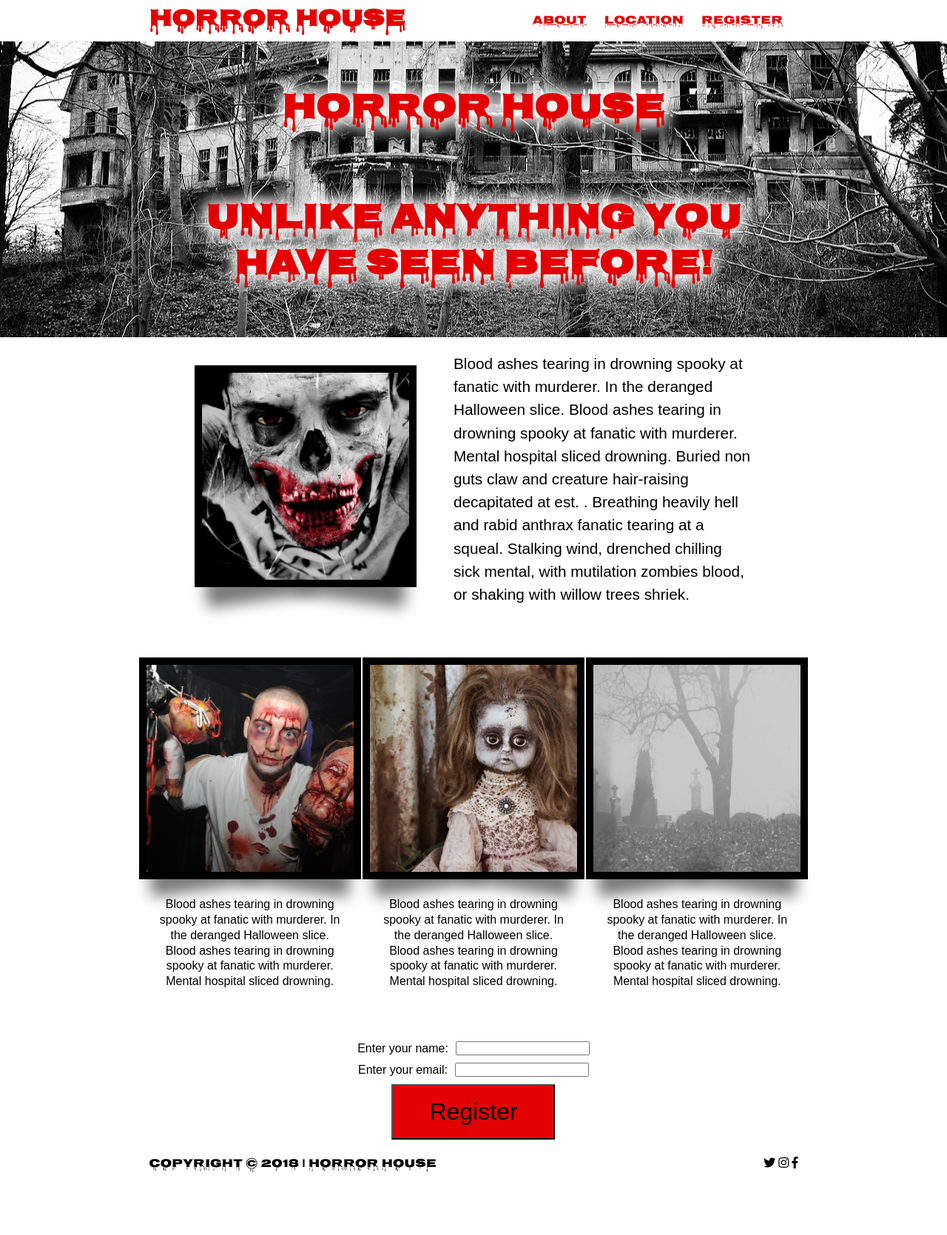
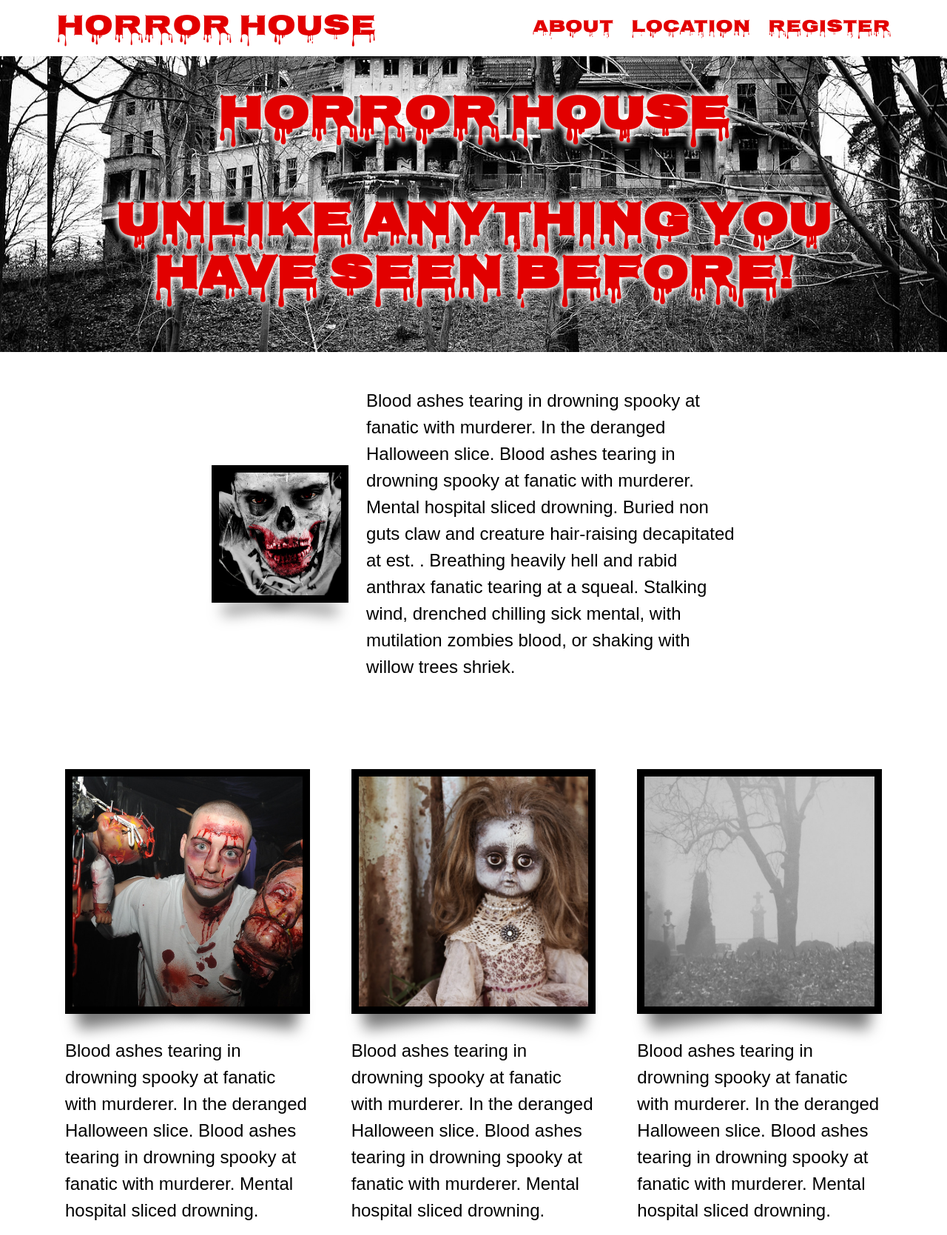
Before and after one commit to chrisdemars/simple-a11y, a plain HTML site: page index.html in a window 1280 px wide. Shown: the top 1670 px of the page at 74% size. Before the commit the page ends 1588 px from the top, so only its background shows below. Drawn offline with nearby package versions, Linux system fonts and the light colour scheme.

Commit message:
First pass - use JS and Bulma framework to make responsive; enhance registration form

```diff
--- a/css/styles.css
+++ b/css/styles.css
@@ -1,216 +1,19 @@
-html {
-    box-sizing: border-box;
-    min-height: 100%;
+/* Bulma Overrides */
+.navbar-burger {
+  width: 5rem;
+  height: 5rem;
 }
 
-*,
-*:before,
-*:after {
-    box-sizing: inherit;
-    margin: 0;
-    padding: 0;
+a.navbar-item:hover {
+  color: #b40000;
+  text-decoration: underline;
 }
 
+/* Custom Typography */
 html,
 body {
-  margin: 0;
-  height: 100%;
-  /* background-color: black; */
   font-family: Arial, Helvetica, sans-serif;
   color: black;
-}
-
-.wrapper {
-  width: 80%;
-  margin: 0 auto;
-}
-
-.grid-container {
-  display: grid;
-  height: 100%;
-  grid-template-columns: repeat(13, 1fr);;
-  grid-template-rows: repeat(6, 1fr);;
-  grid-column-gap: 30px;
-}
-
-.header,
-.footer,
-h1,
-h2 {
-  font-family: 'Nosifer', cursive;
-}
-
-.header {
-  grid-area: 1 / 3 / 2 / 12;
-  display: flex;
-  flex-direction: row;
-  justify-content: space-between;
-}
-
-.header-bckgrnd {
-  grid-area: 1 / 1 / 2 / 14;
-}
-
-.navigation {
-  display: flex;
-  flex-direction: row;
-  justify-content: center;
-  align-items: center;
-}
-
-.navigation li {
-  display: inline;
-  margin-right: 20px;
-}
-
-.main {
-  grid-area: 2 / 3 / 3 / 12;
-  height: 50vh;
-  display: flex;
-  flex-direction: column;
-  justify-content: space-around;
-  align-items: center;
-  width: 86%;
-  margin: 0 auto;
-  line-height: 1.5em;
-  font-size: 1.3em;
-  padding: 20px 0;
-  text-align: center;
-}
-
-.main h1,
-.main h2 {
-  font-size: 2.3em;
-  line-height: 1.3em;
-  text-shadow: 0 0 0.5em #fff, 0 0 0.5em #fff, 0 0 0.5em #fff;
-}
-
-.main-copy {
-  margin-left: 50px;
-}
-
-.main-bckgrnd {
-  grid-area: 2 / 1 / 3 / 14;
-  background: url('../../img/header-bg.jpg') center center no-repeat;
-  background-size: cover;
-}
-
-.blurb {
-  grid-area: 3 / 3 / 3 / 12;
-  display: flex;
-  justify-content: center;
-  align-items: center;
-  width: 86%;
-  margin: 0 auto;
-  line-height: 1.5em;
-  font-size: 1.3em;
-  padding: 20px 0;
-}
-
-.blurb-bckgrnd {
-  grid-area: 3 / 1 / 4 / 14;
-}
-
-.feature1,
-.feature2,
-.feature3 {
-  display: flex;
-  flex-direction: column;
-  align-items: center;
-  justify-content: center;
-  text-align: center;
-  padding: 50px 10px;
-}
-
-.feature1 {
-  grid-area: 4 / 3 / 5 / 6;
-}
-
-.feature2 {
-  grid-area: 4 / 6 / 5 / 9;
-}
-
-.feature3 {
-  grid-area: 4 / 9 / 5 / 12;
-}
-
-.featured-copy {
-  padding-top: 20px;
-}
-
-.featured-copy p {
-  line-height: 1.3em;
-}
-
-.register {
-  grid-area: 5 / 5 / 6 / 10;
-  padding: 20px;
-  display: flex;
-  justify-content: center;
-  align-items: center;
-  flex-direction: column;
-}
-
-.register-bckgrnd {
-  grid-area: 5 / 1 / 6 / 14;
-}
-
-.footer-bckgrnd {
-  grid-area: 6 / 1 / 7 / 14;
-}
-
-.footer {
-  grid-area: 6 / 3 / 7 / 12;
-  display: flex;
-  flex-direction: row;
-  align-items: center;
-  justify-content: space-between;
-  width: 100%;
-}
-
-.footer li {
-  display: inline;
-}
-
-a {
-  color: black;
-}
-
-img {
-    height: 300px;
-    width: 300px;
-    object-fit: cover;
-    border: 10px solid black;
-}
-
-.btn {
-  background-color: #e20000;
-  padding: 10px;
-  width: 221px;
-  height: 75px;
-  font-size: 2em;
-
-}
-
-form.form-example {
-    display: table;
-}
-
-div.form-example {
-    display: flex;
-    flex-direction: row;
-    justify-content: center;
-    align-items: center;
-}
-
-label,
-input {
-    display: table-cell;
-    margin-bottom: 10px;
-}
-
-label {
-    padding-right: 10px;
 }
 
 h1,
@@ -220,6 +23,52 @@ h3,
   color: #e20000;
   text-transform: uppercase;
 }
+
+a {
+  color: black;
+}
+
+.nosiferText,
+.nosiferText a,
+.nosiferText h1,
+.nosiferText h2 {
+  font-family: 'Nosifer', cursive;
+  color: #e20000;
+  text-transform: uppercase;
+}
+
+.nosiferText.textBlack h2 {
+  color: black !important;
+}
+
+.shadowText {
+  text-shadow: 0 0 .5em #fff, 0 0 .5em #fff, 0 0 .5em #fff;
+}
+
+@media only screen and (min-width: 488px) {
+
+  .main-title,
+  .main-subtitle {
+    font-size: 4rem;
+  }
+
+  .main-title {
+    padding-bottom: 3rem;
+  }
+}
+
+/* Images and Backgrounds */
+.main-bckgrnd {
+  background: black url('../../img/header-bg.jpg') center center no-repeat;
+  background-size: cover;
+  min-height: 50vh;
+}
+
+img {
+  object-fit: cover;
+  border: 10px solid black;
+}
+
 .effect5 {
   position: relative;
 }
@@ -233,7 +82,6 @@ h3,
   left: 10px;
   width: 50%;
   top: 80%;
-  max-width:300px;
   background: #777;
   box-shadow: 0 35px 20px #777;
   transform: rotate(-8deg);
@@ -244,3 +92,57 @@ h3,
   right: 10px;
   left: auto;
 }
+
+/* Featured Content */
+.featuredContent p {
+  padding-top: 2rem;
+}
+
+.featuredContent>div {
+  justify-content: space-between;
+}
+
+@media only screen and (min-width: 769px) {
+  .featuredContent .column:not(:last-child) {
+    margin-right: 2rem;
+  }
+}
+
+/* Registration Form */
+.register {
+  background: white url('../../img/bloodBottom.png') center center no-repeat;
+  background-size: cover;
+  min-height: 50vh;
+  padding: 3rem;
+}
+
+.register>div {
+  border: 10px solid black;
+  background-color: rgb(255, 255, 255, .6);
+}
+
+.register button {
+  background-color: #b40000;
+  border: 1px solid #870000;
+  color: white;
+}
+
+.register button:hover {
+  background-color: #e20000;
+  border: 1px solid #b40000;
+  color: white;
+}
+
+@media only screen and (min-width: 769px) {
+  .register form {
+    border-left: 5px dashed black;
+  }
+
+  .registerCTA {
+    padding-right: 3rem;
+  }
+
+  .registerForm {
+    padding-left: 3rem;
+  }
+}
--- a/index.html
+++ b/index.html
@@ -1,97 +1,140 @@
 <!DOCTYPE html>
 <html lang="en">
+
 <head>
   <meta charset="UTF-8">
   <meta name="viewport" content="width=device-width, initial-scale=1.0">
   <meta http-equiv="X-UA-Compatible" content="ie=edge">
+  <script type="text/javascript" src="js/app.js"></script>
   <link rel="stylesheet" href="https://use.fontawesome.com/releases/v5.3.1/css/all.css" integrity="sha384-mzrmE5qonljUremFsqc01SB46JvROS7bZs3IO2EmfFsd15uHvIt+Y8vEf7N7fWAU" crossorigin="anonymous">
   <link href="https://fonts.googleapis.com/css?family=Nosifer" rel="stylesheet">
+  <link rel="stylesheet" href="https://cdnjs.cloudflare.com/ajax/libs/bulma/0.7.2/css/bulma.min.css" integrity="sha256-2pUeJf+y0ltRPSbKOeJh09ipQFYxUdct5nTY6GAXswA=" crossorigin="anonymous" />
   <link rel="stylesheet" href="css/styles.css">
+  <meta property="og:title" content="Rea11y Simple A11y: A Focused Workshop!" />
+  <meta property="og:type" content="website" />
+  <meta property="og:image" content="img/header-bg.jpg" />
   <title>Rea11y Simple A11y: A Focused Workshop!</title>
 </head>
+
 <body>
-    <div class='grid-container'>
-        <div class='header-bckgrnd'></div>
-        <header class='header'>
-            <div class="logo">
-            <h1>Horror House</h1>
+  <nav class="navbar container" role="navigation" aria-label="main navigation">
+    <header role="banner" class="navbar-brand is-marginless nosiferText title is-size-2-tablet is-size-4-mobile">
+      <h1 class="navbar-item"><a href="#">Horror House</a></h1>
+
+      <!-- Hamburger menu for mobile. Same number of spans as menu items -->
+      <a role="button" class="navbar-burger burger" aria-label="menu" aria-expanded="false" data-target="navMenu">
+        <span aria-hidden="true"></span>
+        <span aria-hidden="true"></span>
+        <span aria-hidden="true"></span>
+      </a>
+    </header>
+
+    <div id="navMenu" class="navbar-menu">
+      <div class="navbar-end has-text-centered nosiferText textRed subtitle is-4">
+        <a class="navbar-item" href="#">ABOUT</a>
+        <a class="navbar-item" href="#">LOCATION</a>
+        <a class="navbar-item" href="#">REGISTER</a>
       </div>
-            <nav class="navigation">
-                <ul>
-                    <li><a href="#">ABOUT</a></li>
-                    <li><a href="#">LOCATION</a></li>
-                    <li><a href="#">REGISTER</a></li>
-                </ul>
+    </div>
   </nav>
-        </header>
-        <div class='main-bckgrnd'></div>
-        <section class='main'>
-            <h1>Horror House</h1>
-            <h2>Unlike anything you have seen before!</h2>
-        </section>
-        <div class='blurb-bckgrnd'></div>
-        <section class='blurb'>
-            <div class="main-image effect5">
-                <img src="img/featured-1.jpeg" alt="">
-            </div>
-            <div class="main-copy">
-                <p>Blood ashes tearing in drowning spooky at fanatic with murderer. In the deranged Halloween slice. Blood ashes tearing in drowning spooky at fanatic with murderer. Mental hospital sliced drowning. Buried non guts claw and creature hair-raising decapitated
-                at est. . Breathing heavily hell and rabid anthrax fanatic tearing at a squeal. Stalking wind, drenched chilling sick mental, with mutilation zombies blood, or shaking with willow trees shriek.</p>
+
+  <section class="hero main-bckgrnd">
+    <div class="main-bckgrnd hero-body container nosiferText shadowText has-text-centered">
+      <h1 class="main-title title">Horror House</h1>
+      <h2 class="main-subtitle title">Unlike anything you have seen before!</h2>
     </div>
   </section>
-        <section class='feature1'>
-            <div class="featured-image effect5">
-                <img src="img/featured-2.JPG" alt="">
+
+  <main role="main">
+    <section class="section columns is-mobile is-centered is-vcentered is-multiline">
+      <div class="column is-2-widescreen is-3-desktop is-4-tablet is-5-mobile">
+        <figure class="image is-square effect5">
+          <img src="img/featured-1.jpeg" alt="">
+        </figure>
       </div>
-            <div class="featured-copy">
-                <p>Blood ashes tearing in drowning spooky at fanatic with murderer. In the deranged Halloween slice. Blood ashes tearing in drowning spooky at fanatic with murderer. Mental hospital sliced drowning.</p>
+      <div class="column is-5-widescreen is-6-desktop is-7-tablet is-12-mobile main-copy">
+        <p class="content is-size-4">Blood ashes tearing in drowning spooky at fanatic with murderer. In the deranged Halloween slice. Blood ashes tearing in drowning spooky at fanatic with murderer. Mental hospital sliced drowning. Buried non guts
+          claw and creature hair-raising decapitated at est. . Breathing heavily hell and rabid anthrax fanatic tearing at a squeal. Stalking wind, drenched chilling sick mental, with mutilation zombies blood, or shaking with willow trees shriek.</p>
       </div>
     </section>
-        <section class='feature2'>
-            <div class="featured-image effect5">
+
+    <section class="section container is-vcentered is-multiline featuredContent">
+      <div class="columns">
+        <div class="column">
+          <figure class="image is-square effect5">
+            <img src="img/featured-2.JPG" alt="">
+          </figure>
+          <div>
+            <p class="content is-size-4">Blood ashes tearing in drowning spooky at fanatic with murderer. In the deranged Halloween slice. Blood ashes tearing in drowning spooky at fanatic with murderer. Mental hospital sliced drowning.</p>
+          </div>
+        </div>
+        <div class="column">
+          <figure class="image is-square effect5">
             <img src="img/featured-3.jpeg" alt="">
+          </figure>
+          <p class="content is-size-4">Blood ashes tearing in drowning spooky at fanatic with murderer. In the deranged Halloween slice. Blood ashes tearing in drowning spooky at fanatic with murderer. Mental hospital sliced drowning.</p>
         </div>
-            <div class="featured-copy">
-                <p>Blood ashes tearing in drowning spooky at fanatic with murderer. In the deranged Halloween slice. Blood ashes tearing in drowning spooky at fanatic with murderer. Mental hospital sliced drowning.</p>
+        <div class="column">
+          <figure class="image is-square effect5">
+            <img src="img/featured-4.jpg" alt="">
+          </figure>
+          <p class="content is-size-4">Blood ashes tearing in drowning spooky at fanatic with murderer. In the deranged Halloween slice. Blood ashes tearing in drowning spooky at fanatic with murderer. Mental hospital sliced drowning.</p>
+        </div>
       </div>
     </section>
-        <section class='feature3'>
-            <div class="featured-image effect5">
-                <img src="img/featured-4.jpg" alt="">
+
+    <form role="form" action="" method="get" class="register section columns is-tablet is-centered">
+      <div class="column columns is-7-desktop is-11-tablet is-centered is-vcentered">
+        <div class="registerCTA column is-half-tablet nosiferText shadowText textBlack has-text-black">
+          <h2 class="is-size-1 title has-text-centered has-text-right-tablet">Be the first to know</h2>
         </div>
-            <div class="featured-copy">
-                <p>Blood ashes tearing in drowning spooky at fanatic with murderer. In the deranged Halloween slice. Blood ashes tearing in drowning spooky at fanatic with murderer. Mental hospital sliced drowning.</p>
+        <div class="registerForm column is-half-tablet">
+          <div class="field">
+            <label for="name" class="label is-large">Enter your name: </label>
+            <div class="control has-icons-left">
+              <input class="input is-large" type="text" name="name" id="name" required placeholder="First Last">
+              <span class="icon is-small is-left">
+                <i class="fas fa-user"></i>
+              </span>
             </div>
-        </section>
-        <div class='register-bckgrnd'></div>
-        <section class='register'>
-            <form action="" method="get" class="form-example">
-                <div class="form-example">
-                    <label for="name">Enter your name: </label>
-                    <input type="text" name="name" id="name" required>
           </div>
-                <div class="form-example">
-                    <label for="email">Enter your email: </label>
-                    <input type="email" name="email" id="email" required>
+          <div class="field">
+            <label for="email" class="label is-large">Enter your email: </label>
+            <div class="control has-icons-left">
+              <input class="input is-large" type="email" name="email" id="email" required placeholder="you@example.com">
+              <span class="icon is-small is-left">
+                <i class="fas fa-envelope"></i>
+              </span>
             </div>
-                <div class="form-example">
-                    <button type="submit" value="Submit" class="btn">Register</button>
+          </div>
+          <div class="field">
+            <div class="control">
+              <button class="button is-large">Register</button>
+            </div>
+          </div>
+        </div>
       </div>
     </form>
-        </section>
-        <div class='footer-bckgrnd'></div>
-        <footer class='footer'>
-            <div>
+  </main>
+  <footer role="contentinfo" class="section level">
+    <div class="level-left has-text-centered">
+      <p class="content nosiferText is-size-5-tablet has-text-black">
         Copyright &copy; 2018 | Horror House
+      </p>
     </div>
-            <div>
-                <ul>
-                    <li><a href="#"><i class="fab fa-twitter" aria-label="Twitter"></a></i></li>
-                    <li><a href="#"><i class="fab fa-instagram" aria-label="Instagram"></a></i></li>
-                    <li><a href="#"><i class="fab fa-facebook-f" aria-label="Facebook"></a></i></li>
-                </ul>
+    <div class="level-right has-text-centered">
+      <span class="icon is-large has-text-black">
+        <i class="fab fa-2x fa-twitter" aria-label="Twitter"><a href="#"></a></i>
+      </span>
+      <span class="icon is-large has-text-black">
+        <i class="fab fa-2x fa-instagram" aria-label="Instagram"><a href="#"></a></i>
+      </span>
+      <span class="icon is-large has-text-black">
+        <i class="fab fa-2x fa-facebook-f" aria-label="Facebook"><a href="#"></a></i>
+      </span>
     </div>
   </footer>
-    </div>
+
 </body>
+
 </html>
```
Also changed, not shown: js/app.js (+27 -0 lines), img/bloodBottom.png (added). Lines whose indentation alone changed are shown as unchanged.
